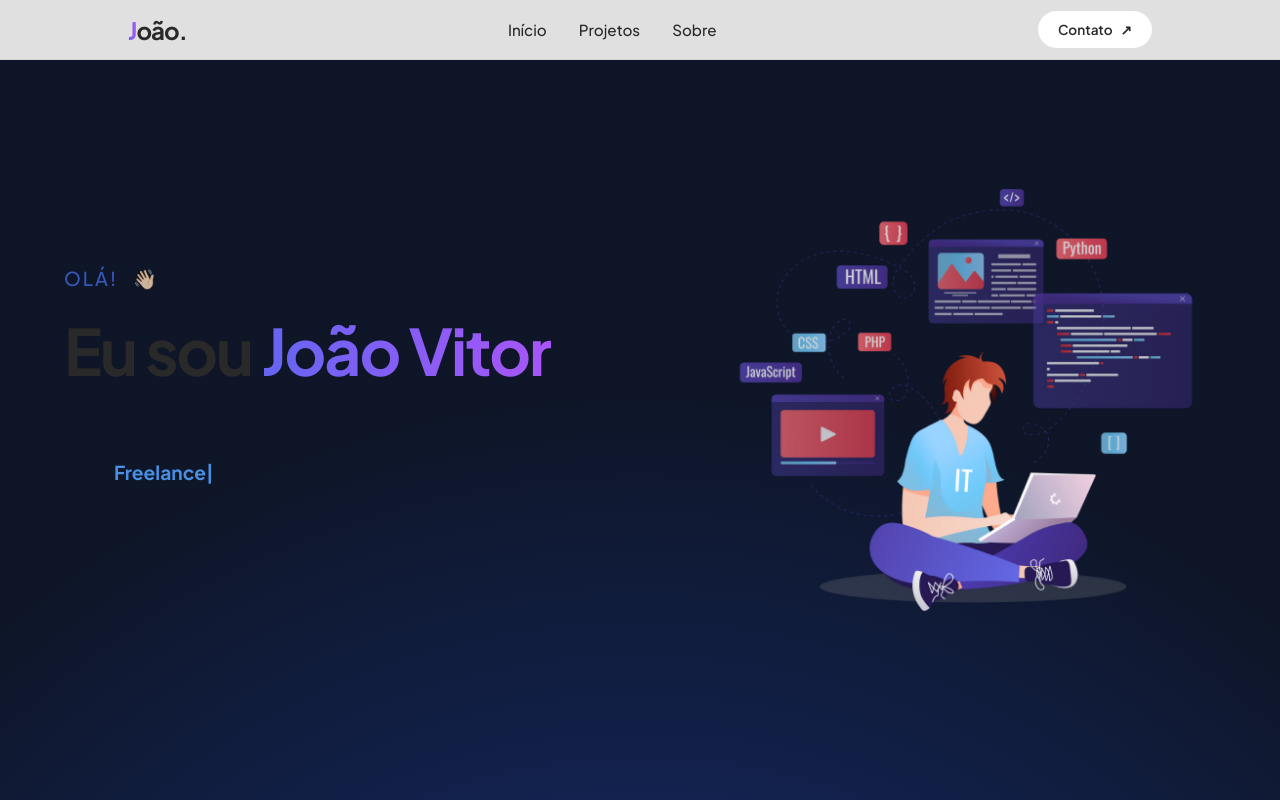
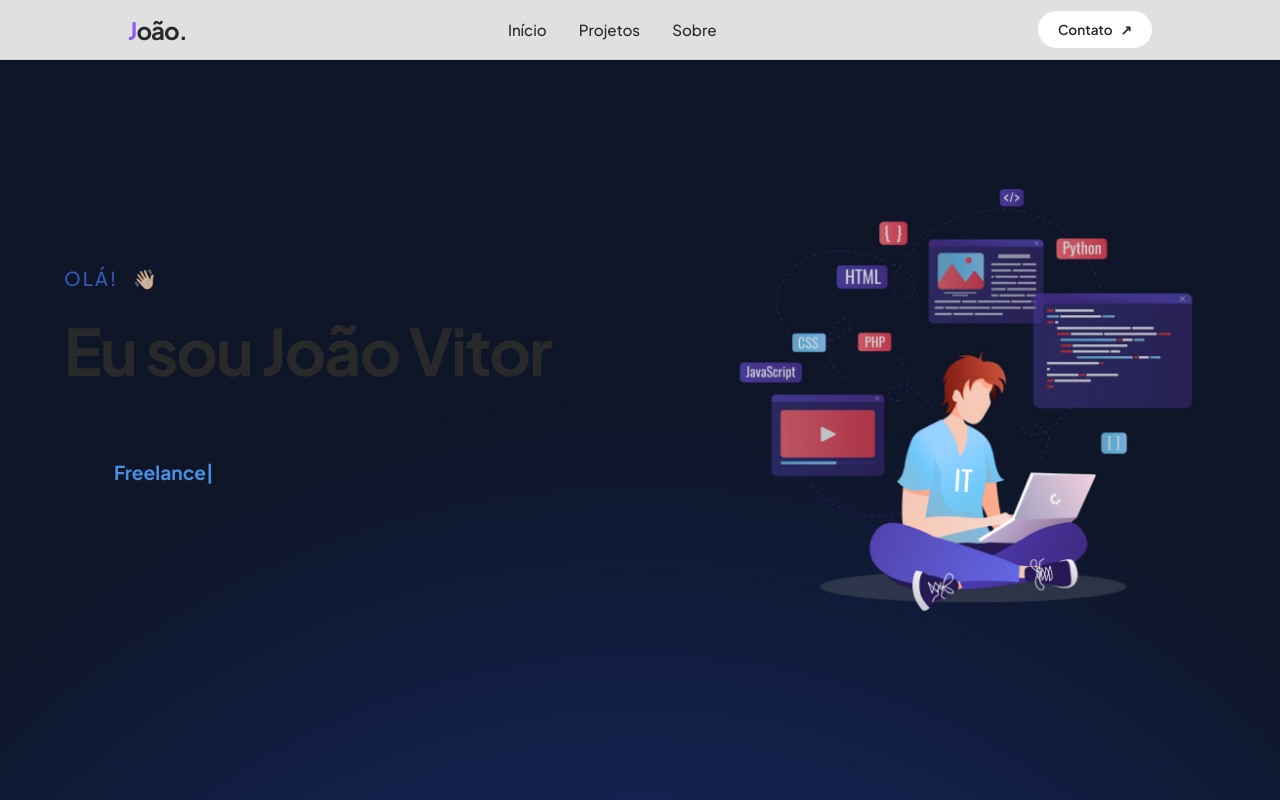
Before and after one commit to joaogentelucio/meu-portfolio, a React (Vite) app: page / in a window 1280 px wide. Built offline with nearby package versions, Linux system fonts and the light colour scheme.

Commit message:
Update style.module.css

```diff
--- a/src/components/sections1/style.module.css
+++ b/src/components/sections1/style.module.css
@@ -42,12 +42,6 @@
     line-height: 1.1;
     font-weight: 800;
     letter-spacing: -2px;
-}
-
-.mainName {
-    background: linear-gradient(90deg, #6366f1, #a855f7); /* Gradiente moderno */
-    -webkit-background-clip: text;
-    -webkit-text-fill-color: transparent;
 }
 
 /* Container da Imagem/Logo */
```
